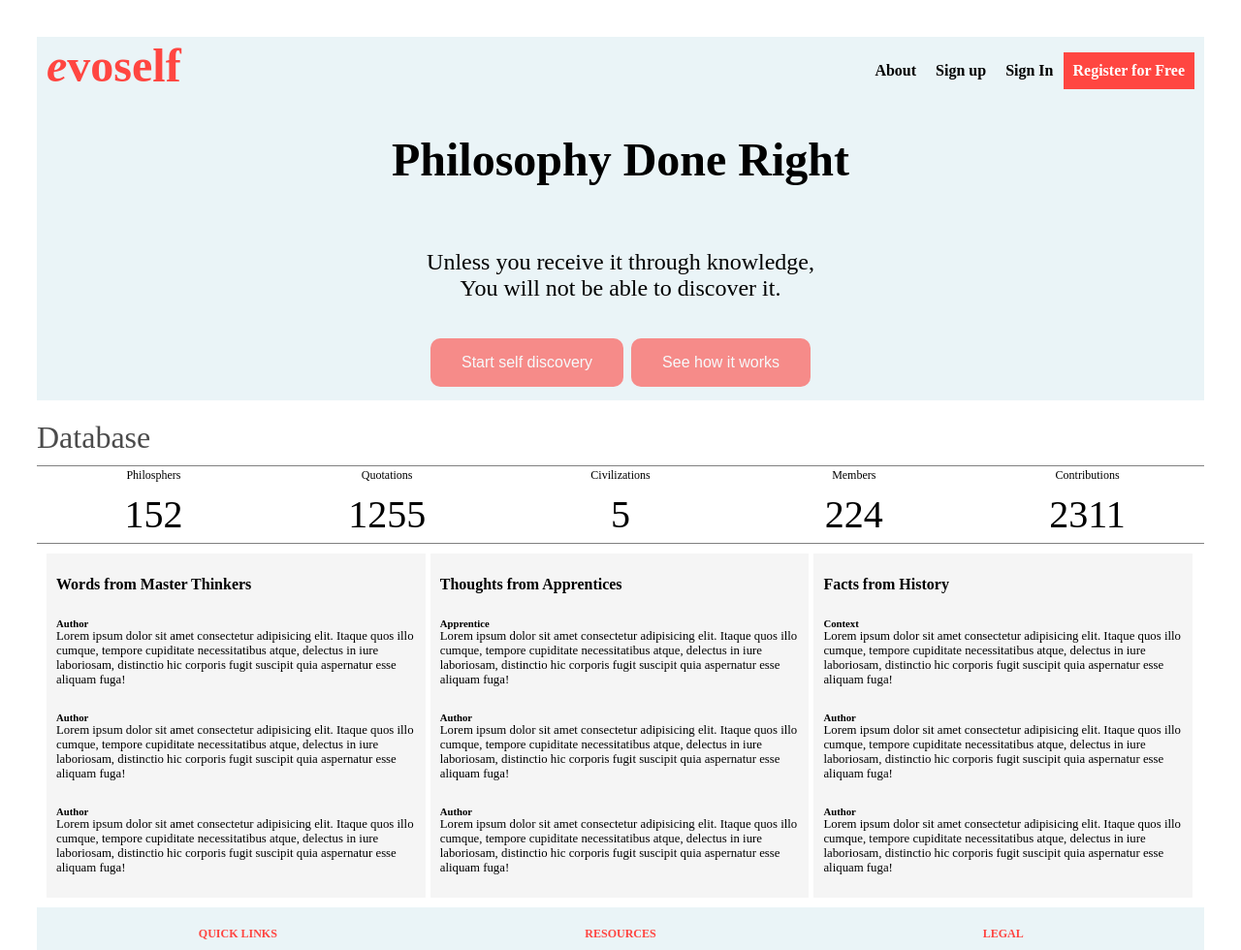
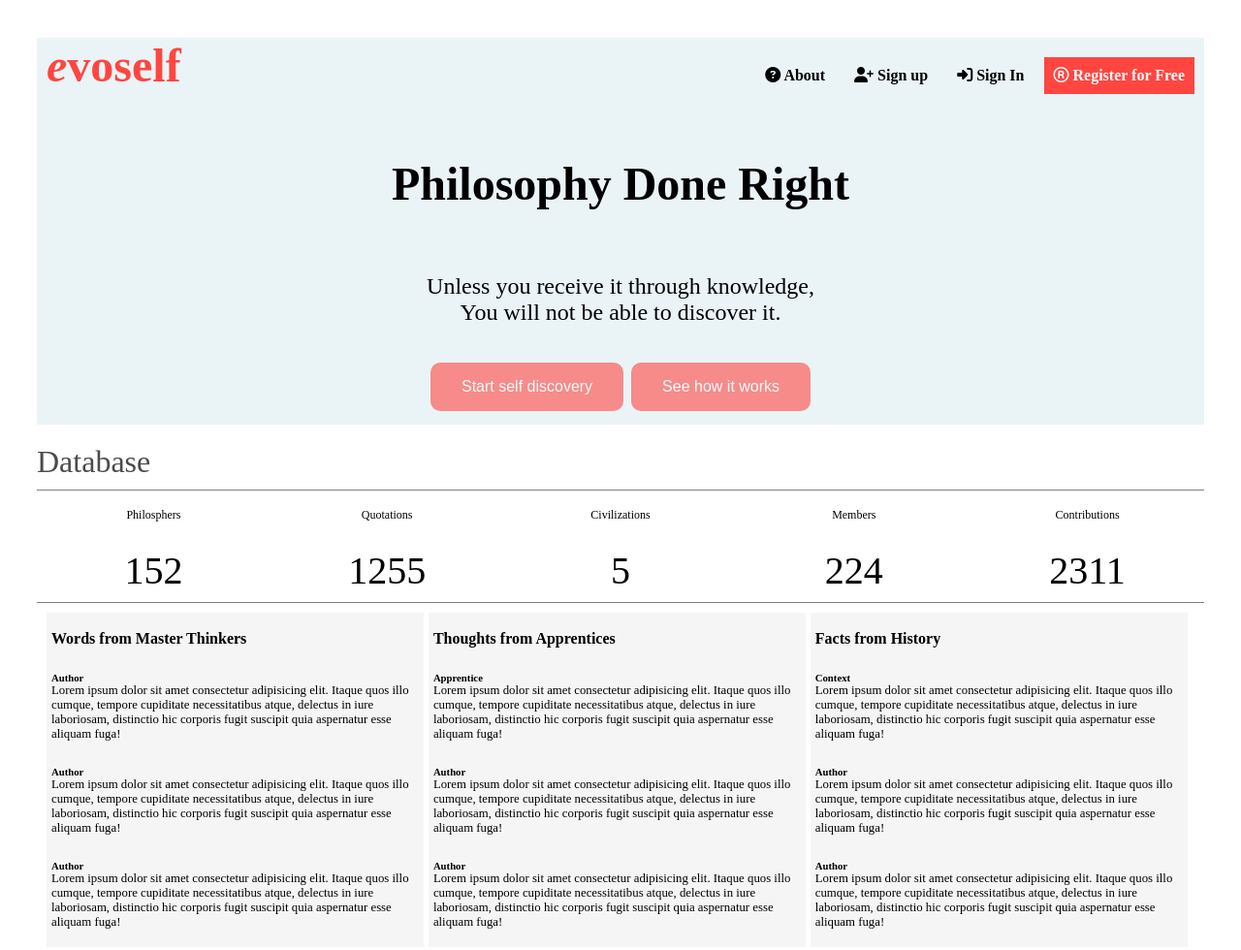
Before and after one commit to Rsaade2020/rsaade.github.io, a plain HTML site: page indexevoself.html in a window 1280 px wide. Shown: the top 980 px of the page at 97% size. Drawn offline with Linux system fonts and the light colour scheme.

Commit message:
Add files via upload

```diff
--- a/evoself.css
+++ b/evoself.css
@@ -1,5 +1,9 @@
-                    * {
+                    /* * {
                         box-sizing: border-box;
+                    } */
+
+                    html {
+                        scroll-behavior: smooth;
                     }
 
                     body {
@@ -8,32 +12,47 @@
                     }
                     /* format layout for top navigation section */
 
-                    .topnavigation {
+                    #navbar {
+                        width: 100%;
                         overflow: hidden;
                         background-color: #eaf4f7;
-                        padding-right: 10px;
+                        padding-right: 0px;
+                        padding-top: 20px;
+                        padding-bottom: 20px;
+                        margin-top: 0.1%;
                     }
 
-                    .topnavigation a {
+                    #navbar a {
                         float: right;
-                        /* display: block; */
+                        display: block;
                         color: #000000;
                         padding: 10px 10px;
                         font-family: raleway;
-                        font-size: 1rem;
+                        font-size: 16px;
                         font-weight: bold;
-                        transition: background-color .8s;
+                        transition: background-color .5s;
                         margin-bottom: 15px;
                         text-decoration: none;
+                        margin-right: 10px;
                     }
 
-                    .topnavigation a.active {
+                    #navbar a.active {
                         background-color: #ff4641;
                         color: white;
                     }
 
-                    .topnavigation a:hover {
+                    #navbar a:hover {
                         background-color: #ddd;
+                    }
+
+                    .sticky {
+                        position: fixed;
+                        top: 0;
+                        width: 100%;
+                    }
+
+                    .sticky+.body {
+                        padding-top: 10px;
                     }
                     /* format layout for header section */
 
@@ -144,12 +163,12 @@
 
                     .section {
                         float: left;
-                        padding: 10px;
+                        padding: 5px;
                         font-family: "raleway";
                     }
 
                     .section.left {
-                        width: 33%;
+                        width: 32%;
                         background: rgb(245, 245, 245);
                         margin-right: 5px;
                     }
@@ -169,7 +188,7 @@
                     }
 
                     .section.middle {
-                        width: 33%;
+                        width: 32%;
                         background: rgb(245, 245, 245);
                         margin-right: 5px;
                     }
@@ -189,7 +208,7 @@
                     }
 
                     .section.right {
-                        width: 33%;
+                        width: 32%;
                         background: rgb(245, 245, 245);
                     }
 
--- a/indexevoself.html
+++ b/indexevoself.html
@@ -1,24 +1,28 @@
 <!DOCTYPE html>
 <html lang="en">
+<meta name="viewport" content="width=device-width, initial-scale=1">
 
 <head>
     <link rel="stylesheet" type="text/css" href="evoself.css">
-</head>
+    <script type="text/javascript" src="main.js"></script>
+    <link rel="stylesheet" href="https://cdnjs.cloudflare.com/ajax/libs/font-awesome/4.7.0/css/font-awesome.min.css">
+    <script src="https://kit.fontawesome.com/679c16a555.js" crossorigin="anonymous"></script>
 
     <title>EvoSelf</title>
     <meta charset="utf-8">
+</head>
 
 <body>
-
-    <div class="topnavigation">
-        <span> <h2 class="header"><em>e</em>voself</h2></span>
-        <p><a href='#' class="active">Register for Free</a>
-
-            <a href='#'>Sign In</a>
-            <a href='#'>Sign up</a>
-            <a href='#'>About</a></p>
+    <h2 class="header"><em>e</em>voself</h2>
+    <!-- <div class="topnavigation"> -->
+    <div id="navbar">
+        <a class="active" href="javascript:void(0)"><i class="fa fa-registered"></i> Register for Free</a>
+        <a href="javascript:void(0)"><i class="fas fa-sign-in-alt"></i> Sign In</a>
+        <a href="javascript:void(0)"><i class="fas fa-user-plus"></i> Sign up</a>
+        <a href="javascript:void(0)"><i class="fas fa-question-circle"></i> About</a>
     </div>
 
+    <div class="content">
         <div class="p1header">
             <p>Philosophy Done Right</p>
         </div>
@@ -112,6 +116,8 @@
                 </ul>
             </div>
         </div>
+    </div>
+
 </body>
 
 </html>
--- /dev/null
+++ b/main.js
@@ -0,0 +1,21 @@
+$(document).ready(function() {
+
+}
+
+
+window.onscroll = function() {
+    myfunction()
+};
+
+var navbar = document.getElementById("navbar");
+var sticky = navbar.offsetTop;
+
+function myFunction() {
+    if (window.pageYOffset >= sticky) {
+        navbar.classList.add("sticky")
+    } else {
+        navbar.classList.remove("sticky");
+    }
+}
+
+});
```
Lines whose indentation alone changed are shown as unchanged.
